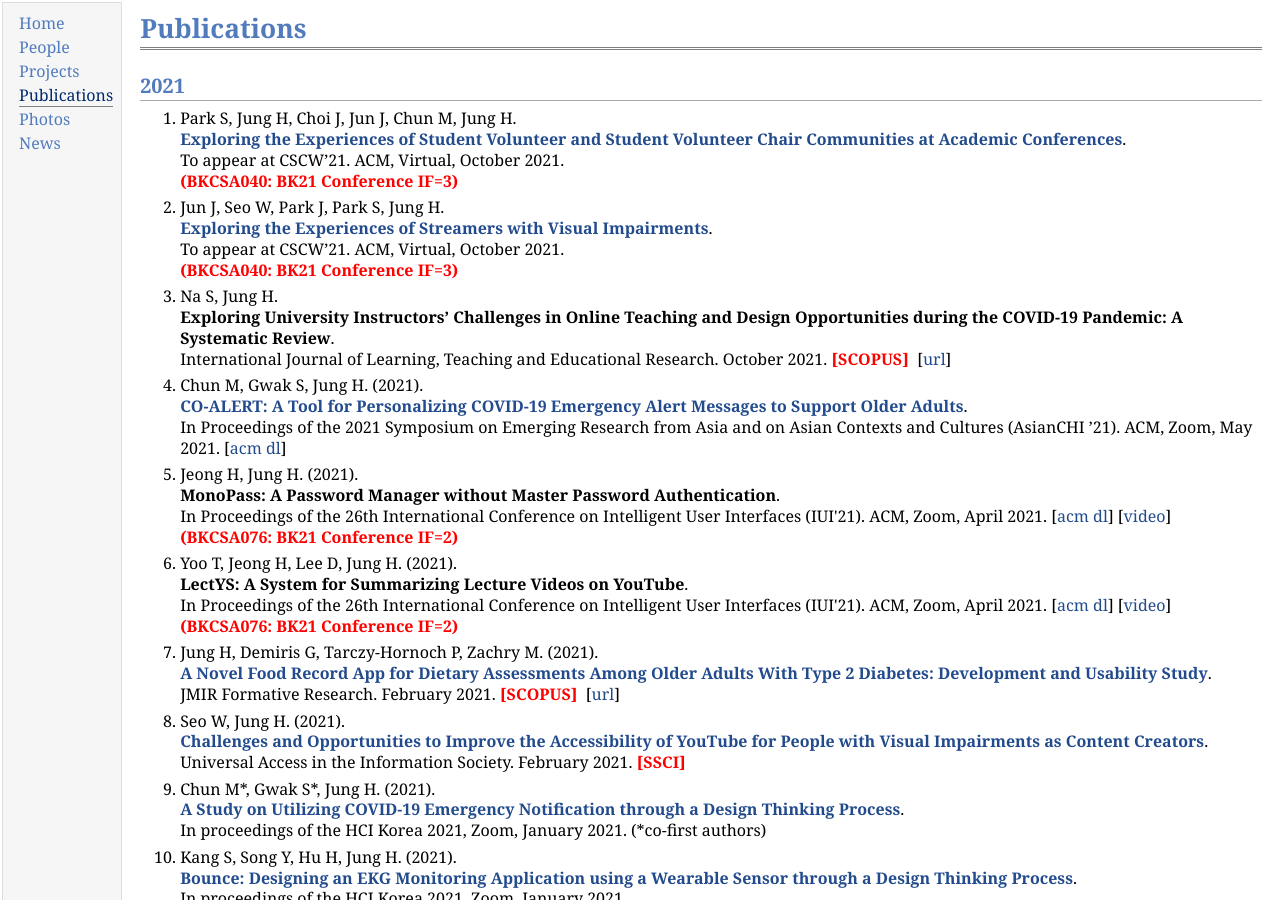
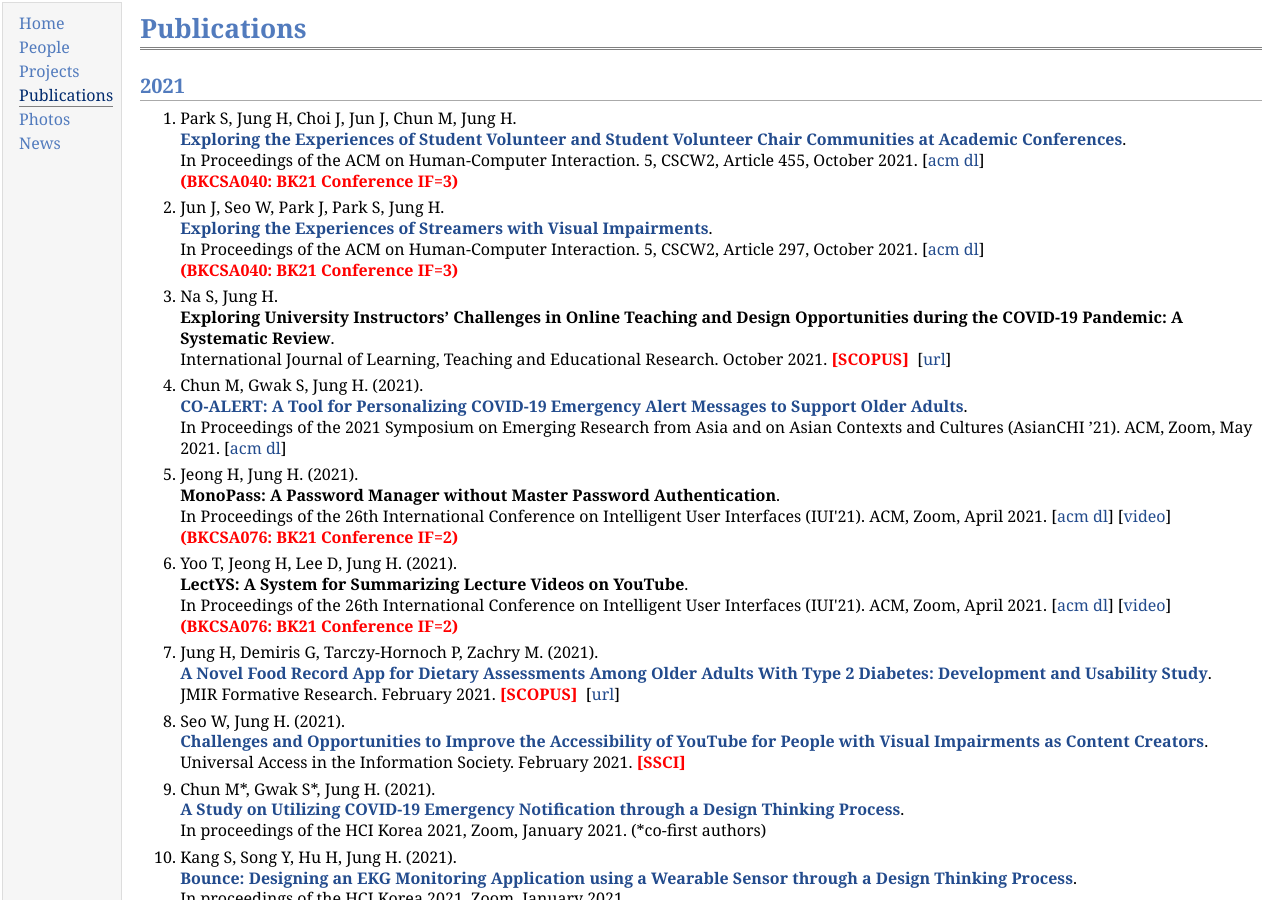
Before and after one commit to hcail/hcail-backup.github.io, a Jekyll site: the page pub/pub.html, which Jekyll copies as it is, in a window 1280 px wide and 900 px high. Built offline with Jekyll 4.4.1, drawn with Linux system fonts in a browser that asks for light colours.

Commit message:
pub updated

```diff
--- a/people/people.html
+++ b/people/people.html
@@ -269,7 +269,7 @@
 <ol>
   <li><p>Park S, Jung H, Choi J, Jun J, Chun M, Jung H.
   <br /><font size=+0.5>
-    <a href="https://dl.acm.org/doi/10.1145/3479599"><b>Exploring the Experiences of Student Volunteer and Student Volunteer Chair Communities at Academic Conferences</a></b></font>.
+    <a href="https://programs.sigchi.org/cscw/2021/program/content/64079"><b>Exploring the Experiences of Student Volunteer and Student Volunteer Chair Communities at Academic Conferences</a></b></font>.
   <br />In Proceedings of the ACM on Human-Computer Interaction. 5, CSCW2, Article 455, October 2021.
   <!-- the Proceedings of the ACM on Human-Computer Interaction. 5, CSCW2, Article 455 (October 2021).-->
     [<a href="https://dl.acm.org/doi/10.1145/3479599">acm dl</a>]
@@ -278,7 +278,7 @@
   </li>
   <li><p>Jun J, Seo W, Park J, Park S, Jung H.
   <br /><font size=+0.5>
-<a href="https://dl.acm.org/doi/10.1145/3476038">
+<a href="https://programs.sigchi.org/cscw/2021/program/content/64125">
     <b>Exploring the Experiences of Streamers with Visual Impairments</b></a></font>.
   <br />In Proceedings of the ACM on Human-Computer Interaction. 5, CSCW2, Article 297, October 2021.
   <!-- the Proceedings of the ACM on Human-Computer Interaction. 5, CSCW2, Article 297 (October 2021).-->
--- a/pub/pub.html
+++ b/pub/pub.html
@@ -33,8 +33,9 @@
 <li><p>Park S, Jung H, Choi J, Jun J, Chun M, Jung H.
 <br /><font size=+0.5>
   <a href="https://programs.sigchi.org/cscw/2021/program/content/64079"><b>Exploring the Experiences of Student Volunteer and Student Volunteer Chair Communities at Academic Conferences</a></b></font>.
-<br />To appear at CSCW’21. ACM, Virtual, October 2021.
-<!-- the Proceedings of the ACM on Human-Computer Interaction. 5, CSCW2, Article 455 (October 2021).-->
+  <br />In Proceedings of the ACM on Human-Computer Interaction. 5, CSCW2, Article 455, October 2021.
+  <!-- the Proceedings of the ACM on Human-Computer Interaction. 5, CSCW2, Article 455 (October 2021).-->
+    [<a href="https://dl.acm.org/doi/10.1145/3479599">acm dl</a>]
 <br /><font color=red size=+0.5><b>(BKCSA040: BK21 Conference IF=3)</b></font>
 </p>
 </li>
@@ -42,8 +43,9 @@
 <br /><font size=+0.5>
 <a href="https://programs.sigchi.org/cscw/2021/program/content/64125">
   <b>Exploring the Experiences of Streamers with Visual Impairments</b></a></font>.
-<br />To appear at CSCW’21. ACM, Virtual, October 2021.
-<!-- the Proceedings of the ACM on Human-Computer Interaction. 5, CSCW2, Article 297 (October 2021).-->
+  <br />In Proceedings of the ACM on Human-Computer Interaction. 5, CSCW2, Article 297, October 2021.
+  <!-- the Proceedings of the ACM on Human-Computer Interaction. 5, CSCW2, Article 297 (October 2021).-->
+    [<a href="https://dl.acm.org/doi/10.1145/3476038">acm dl</a>]
 <br /><font color=red size=+0.5><b>(BKCSA040: BK21 Conference IF=3)</b></font>
 </p>
 </li>
```
Also changed, not shown: 1 other file.
